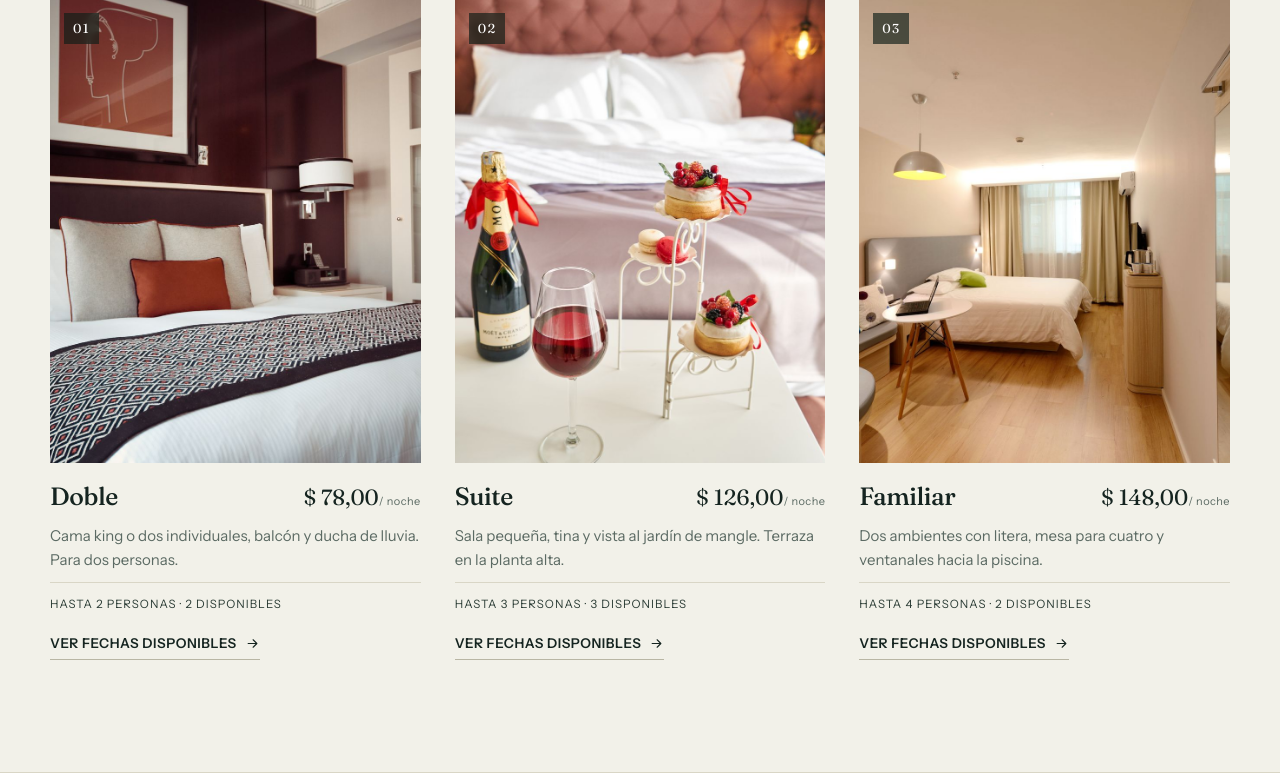
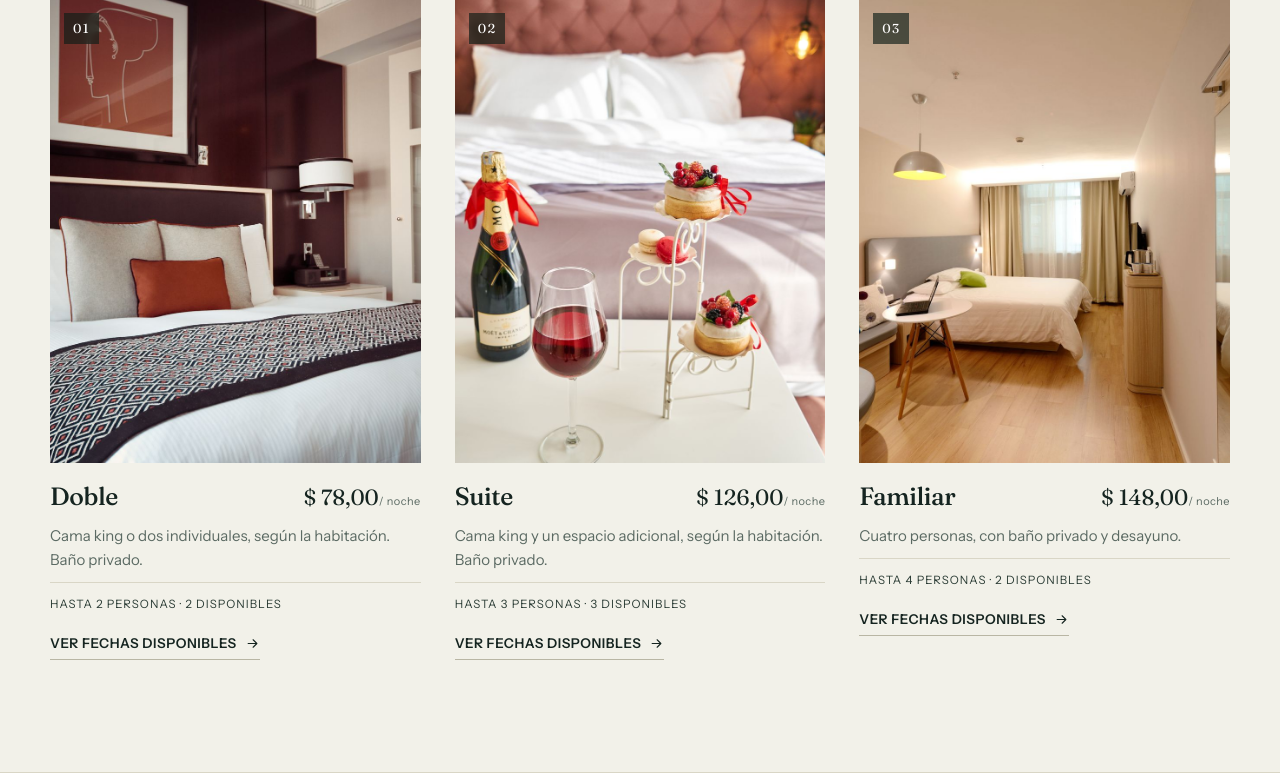
Before and after one commit to jorgevillamar369-glitch/PWPractica6, a PHP site: page / in a window 1280 px wide. Shown: the part 1015-1788 px from the top of the page. Run offline with PHP 8.4, Linux system fonts and the light colour scheme; data comes from the database, SQL or seed files in the repository.

Commit message:
Aplica texto-coherente a descripciones y estados

```diff
--- a/habitaciones.php
+++ b/habitaciones.php
@@ -57,7 +57,7 @@ include __DIR__ . '/includes/header.php';
                     <?php if ((int) $h['is_available'] === 1): ?>
                         <a href="disponibilidad.php?personas=<?= (int) $h['capacity'] ?>" class="btn-panel btn-panel-mini">Ver fechas</a>
                     <?php else: ?>
-                        <span class="btn-panel btn-panel-mini desactivado">En mantenimiento</span>
+                        <a href="disponibilidad.php" class="btn-panel btn-panel-mini">Ver otras fechas</a>
                     <?php endif; ?>
                 </div>
             </article>
--- a/index.php
+++ b/index.php
@@ -23,9 +23,9 @@ $textoFormas = $formas === 1
     : ucfirst(numero_en_letras($formas)) . ' formas de quedarse';
 
 $descripciones = [
-    'Doble'    => 'Cama king o dos individuales, balcón y ducha de lluvia. Para dos personas.',
-    'Suite'    => 'Sala pequeña, tina y vista al jardín de mangle. Terraza en la planta alta.',
-    'Familiar' => 'Dos ambientes con litera, mesa para cuatro y ventanales hacia la piscina.',
+    'Doble'    => 'Cama king o dos individuales, según la habitación. Baño privado.',
+    'Suite'    => 'Cama king y un espacio adicional, según la habitación. Baño privado.',
+    'Familiar' => 'Cuatro personas, con baño privado y desayuno.',
 ];
 
 $llegada = date('Y-m-d', strtotime('+7 days'));
--- a/registro.php
+++ b/registro.php
@@ -86,7 +86,7 @@ $titulo = 'Crear cuenta · ' . APP_NOMBRE;
         </a>
         <div class="acceso-frase">
             <p class="sobrelinea claro">Tu cuenta de huésped</p>
-            <p class="acceso-cita">“Tus fechas en un solo lugar. Cambiar una reserva también es parte del viaje.”</p>
+            <p class="acceso-cita">“Tus fechas en un solo lugar. Cancelar también es parte del viaje.”</p>
             <p class="acceso-pie">Habitaciones frente al mar · Desayuno incluido</p>
         </div>
     </aside>
```
Also changed, not shown: README.md.
